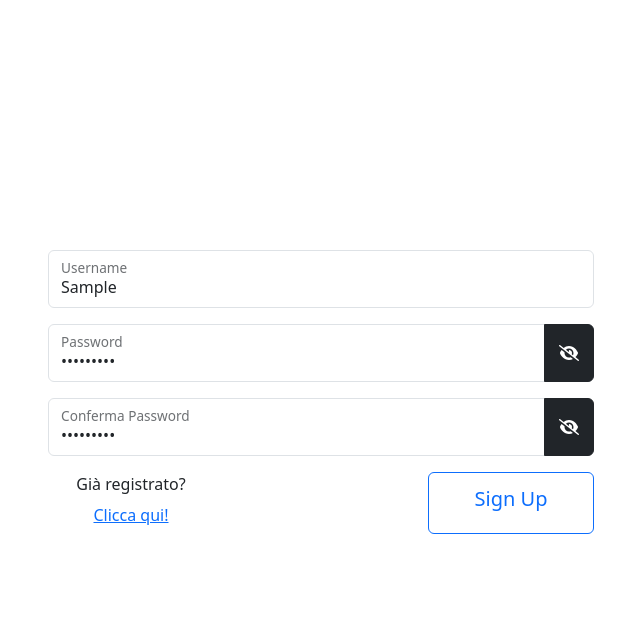
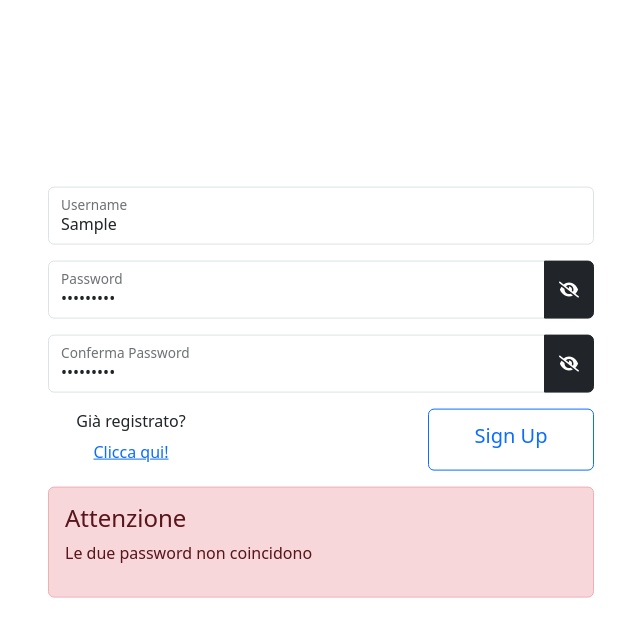
Before and after one commit to Hexygo/progetto-finale-fondamenti-web, a React (Create React App) app in the folder frontend/: page /signup in a window 1280 px wide. Both pictures are taken after typing "Sample", "Sample123", "Sample123" into the empty fields and a click on the button "Sign Up". Shown: the top 636 px of the page, without its empty margins (319-959 px from the left). Built offline with nearby package versions, Linux system fonts and the light colour scheme; no server answers.

Commit message:
Initial password check

```diff
--- a/frontend/src/components/SignupForm.jsx
+++ b/frontend/src/components/SignupForm.jsx
@@ -11,20 +11,23 @@ import Modal from 'react-bootstrap/Modal';
 import InputGroup from 'react-bootstrap/InputGroup';
 import { FontAwesomeIcon } from '@fortawesome/react-fontawesome'
 import { faEyeSlash, faEye } from '@fortawesome/free-solid-svg-icons'
+import Alert from 'react-bootstrap/Alert';
+import { render } from "react-dom";
 
 
 export default function SignupForm(){
     const [username, setUsername]=useState("")
     const [password, setPassword]=useState("")
     const [cpassword, setCPassword]=useState("")
-    const [show, setShow] = useState(false)
+    const [show, setShow] = useState(true)
     const navigate=useNavigate()
     const[pwd, setpwd]= useState(false);
     const[pwd2, setpwd2]= useState(false);
 
+
     function handleSubmit(e){
         e.preventDefault()
-        if(password===cpassword){
+        setShow(false)
         axios({
             method:'post',
             url:'http://localhost:3000/api/users/register',
@@ -37,6 +40,12 @@ export default function SignupForm(){
                 navigate("/home")
             }
         })
+    }
+
+    function check(p1,p2){
+        if(password!=cpassword){
+            setShow(false)
+            console.log("sono diverse")
         }
         else    setShow(true)
     }
@@ -59,7 +68,7 @@ export default function SignupForm(){
                         <Col md={6}>
                             <InputGroup>
                                 <FloatingLabel label="Password" className="mb-3">
-                                    <Form.Control value={password} placeholder="Password" onChange={e=>setPassword(e.target.value)} type={(pwd) ? "text" : "password"}/>
+                                    <Form.Control value={password} placeholder="Password" onChange={e=>{setPassword(e.target.value); check()}} type={(pwd) ? "text" : "password"}/>
                                 </FloatingLabel>
                                 <Button style={{width: "50px"}} variant="dark"className="mb-3" size="large" onClick={function swap(){setpwd(!pwd)}}><FontAwesomeIcon  icon={(pwd) ? faEye : faEyeSlash} id="togglePassword"></FontAwesomeIcon></Button>
                             </InputGroup>
@@ -71,7 +80,7 @@ export default function SignupForm(){
                         <Col md={6}>
                             <InputGroup>
                                 <FloatingLabel label="Conferma Password" className="mb-3">
-                                    <Form.Control value={cpassword} placeholder="Password" onChange={e=>setCPassword(e.target.value)} type={(pwd2) ? "text" : "password"}/>
+                                    <Form.Control value={cpassword} placeholder="Password" onChange={e=>{setCPassword(e.target.value); check()}} type={(pwd2) ? "text" : "password"}/>
                                 </FloatingLabel>
                                 <Button style={{width: "50px"}} variant="dark" className="mb-3" size="large" onClick={function swap(){setpwd2(!pwd2)}}><FontAwesomeIcon  icon={(pwd2) ? faEye : faEyeSlash} id="togglePassword"></FontAwesomeIcon></Button>
                             </InputGroup>
@@ -96,13 +105,17 @@ export default function SignupForm(){
                         </Col>
                         <Col md={3}></Col>
                     </Row>
+                    <Row className={(show) ? "invisible":"visible"}>
+                        <Col md={3}></Col>
+                        <Col md={6}>
+                            <Alert variant="danger">
+                                <Alert.Heading>Attenzione</Alert.Heading>
+                                <p>Le due password non coincidono</p>
+                            </Alert>
+                        </Col>
+                        <Col md={3}></Col>
+                    </Row>
                 </Form>
-                <Modal centered size="sm" show={show} onHide={function handleClose(){setShow(false)}}>
-                    <Modal.Header>
-                        <Modal.Title>Attenzione</Modal.Title>
-                    </Modal.Header>
-                        <Modal.Body>Le password non coincidono!</Modal.Body>
-                </Modal>
             </Container>
         </>
     )
```
Lines whose indentation alone changed are shown as unchanged.
